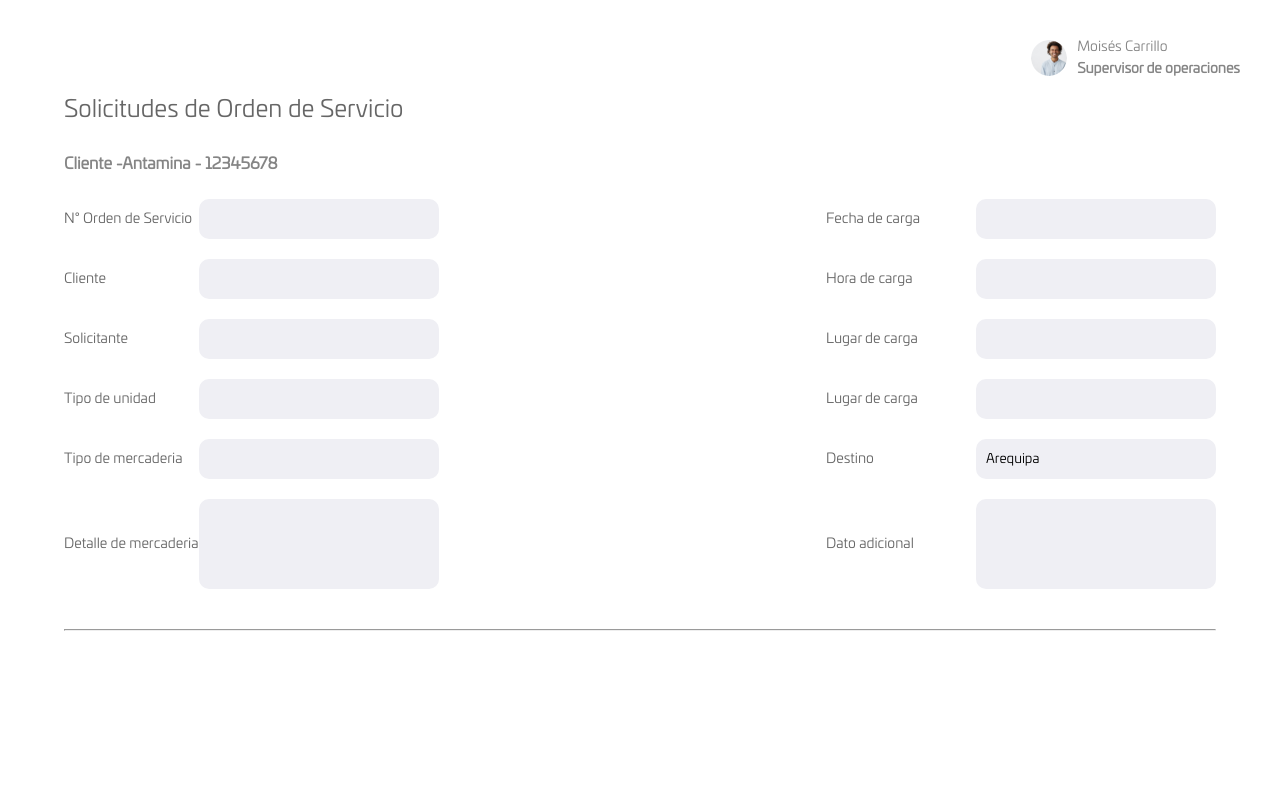
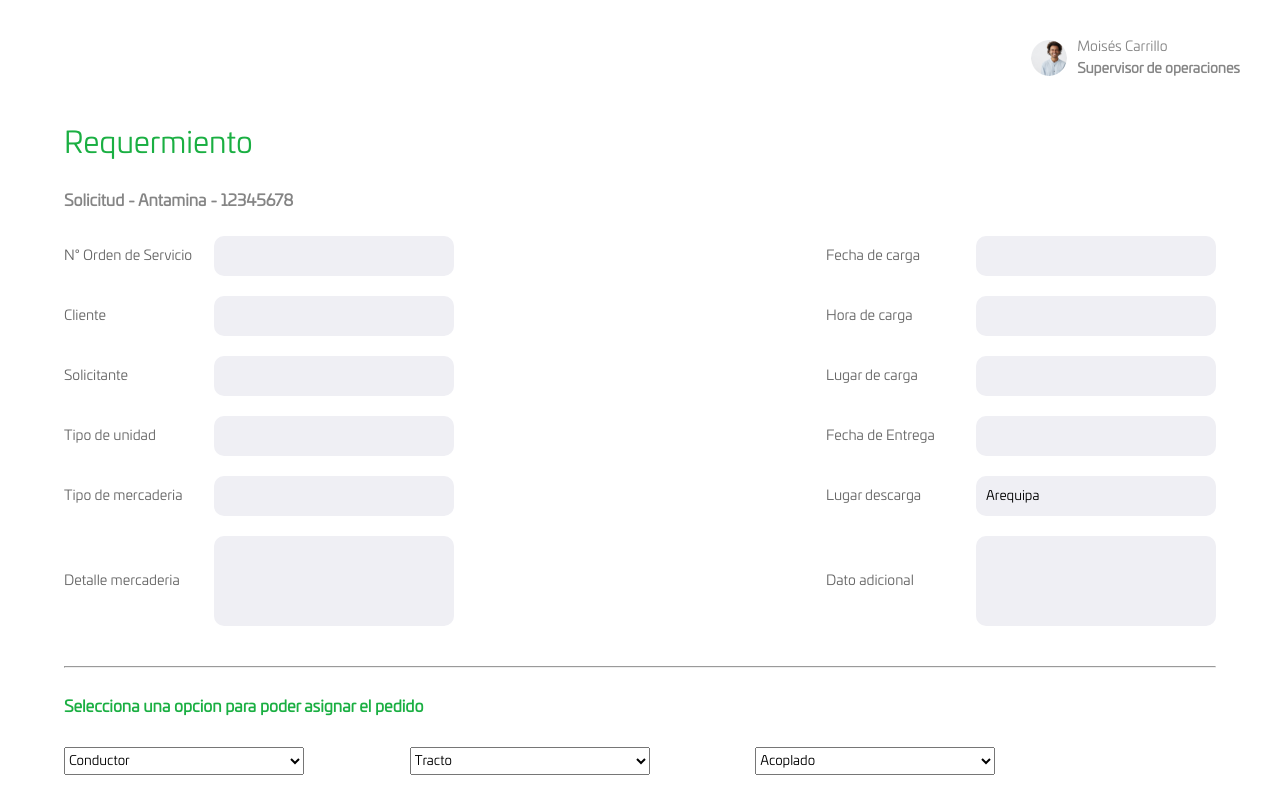
Before and after one commit to argierincon/Ransa-Talent-Fest, a React app: page /detalle-requerimiento in a window 1280 px wide. Built offline with nearby package versions, Linux system fonts and the light colour scheme.

Commit message:
correccion estilos orden de servicio

```diff
--- a/src/Views/ordenServicioRequest/solicitudOrdenServicio.jsx
+++ b/src/Views/ordenServicioRequest/solicitudOrdenServicio.jsx
@@ -2,38 +2,39 @@
 import React from 'react';
 import Header from '../../components/header/Header';
 import '../mainRequest/MainRequest.scss';
+import './solicitudOrdenServicio.scss';
+import TitleView from '../../components/titleView/TitleView';
 
 const MainRequest = () => (
   <>
     <Header />
     <section className="main-container-solicitud">
-      <h2>Solicitudes de Orden de Servicio</h2>
-
-      <p>Cliente -Antamina - 12345678</p>
+      <TitleView texto="Requermiento" />
+      <p>Solicitud - Antamina - 12345678</p>
       <div className="flex datos-autocompleted">
-        <div className="firs-colum">
+        <div className="first-colum">
           <div className="flex">
             <label htmlFor="name">N° Orden de Servicio</label>
-            <input type="text" name="fechaCarga" />
+            <input type="text" />
           </div>
           <div className="flex">
             <label htmlFor="name">Cliente</label>
-            <input type="text" name="fechaCarga" />
+            <input type="text" />
           </div>
           <div className="flex">
             <label htmlFor="name">Solicitante</label>
-            <input type="text" name="fechaCarga" />
+            <input type="text" />
           </div>
           <div className="flex">
             <label htmlFor="name">Tipo de unidad</label>
-            <input type="text" name="fechaCarga" />
+            <input type="text" />
           </div>
           <div className="flex">
             <label htmlFor="name">Tipo de mercaderia</label>
-            <input type="text" name="fechaCarga" />
+            <input type="text" />
           </div>
           <div className="flex">
-            <label htmlFor="name">Detalle de mercaderia</label>
+            <label htmlFor="name">Detalle mercaderia</label>
             <textarea
               name="datoAdicional"
             />
@@ -64,7 +65,7 @@ const MainRequest = () => (
             />
           </div>
           <div className="flex">
-            <label htmlFor="name">Lugar de carga</label>
+            <label htmlFor="name">Fecha de Entrega</label>
             <input
               readOnly="readonly"
               type="text"
@@ -72,7 +73,7 @@ const MainRequest = () => (
             />
           </div>
           <div className="flex">
-            <label htmlFor="name">Destino</label>
+            <label htmlFor="name">Lugar descarga</label>
             <input
               readOnly="readonly"
               type="text"
@@ -89,6 +90,21 @@ const MainRequest = () => (
         </div>
       </div>
       <hr />
+      <div>
+        <p className="form-manual">Selecciona una opcion para poder asignar el pedido</p>
+        <div className="container-select">
+          <select name="cliente">
+            <option>Conductor</option>
+          </select>
+          <select name="cliente">
+            <option>Tracto</option>
+          </select>
+          <select name="cliente">
+            <option>Acoplado</option>
+          </select>
+        </div>
+
+      </div>
     </section>
   </>
 );
--- /dev/null
+++ b/src/Views/ordenServicioRequest/solicitudOrdenServicio.scss
@@ -0,0 +1,4 @@
+.container-select {
+  display: grid;
+  grid-template-columns: 30% 30% 30%;
+}
```
